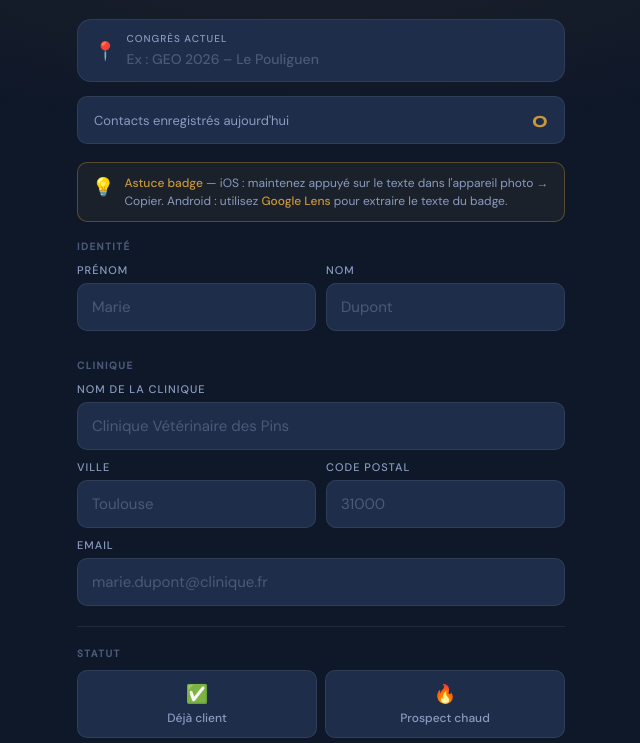
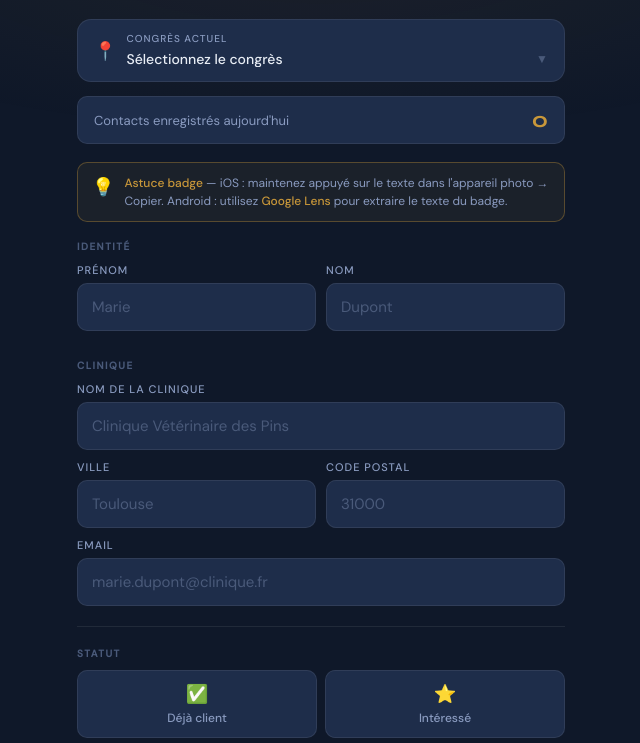
Before and after one commit to mathieurospabe-rgb/mylav-congr-s, a plain HTML site: page index.html in a window 1280 px wide. Shown: the part 55-798 px from the top of the page, without its empty margins (319-959 px from the left). Drawn offline with Linux system fonts and the light colour scheme.

Commit message:
Update index.html

```diff
--- a/index.html
+++ b/index.html
@@ -25,8 +25,10 @@
   .congres-bar:focus-within { border-color:var(--border-gold); }
   .congres-info { flex:1; }
   .congres-label { font-size:10px; font-weight:500; text-transform:uppercase; letter-spacing:1px; color:var(--text-mid); margin-bottom:3px; }
-  .congres-input { background:transparent; border:none; outline:none; font-family:'DM Sans',sans-serif; font-size:14px; font-weight:500; color:var(--text); width:100%; }
-  .congres-input::placeholder { color:var(--text-dim); }
+  .congres-select { background:transparent; border:none; outline:none; font-family:'DM Sans',sans-serif; font-size:14px; font-weight:500; color:var(--text); width:100%; appearance:none; -webkit-appearance:none; -moz-appearance:none; cursor:pointer; }
+  .congres-select option { background:var(--surface); color:var(--text); font-family:'DM Sans',sans-serif; font-size:14px; }
+  .select-wrapper { position:relative; flex:1; }
+  .select-arrow { position:absolute; right:0; top:50%; transform:translateY(-50%); pointer-events:none; color:var(--text-dim); font-size:12px; }
   .counter-bar { display:flex; align-items:center; justify-content:space-between; background:var(--surface); border:1px solid var(--border); border-radius:10px; padding:10px 16px; margin-bottom:18px; }
   .counter-label { font-size:13px; color:var(--text-mid); }
   .counter-num { font-family:'Syne',sans-serif; font-size:22px; font-weight:700; color:var(--gold); }
@@ -76,7 +78,16 @@
     <div style="font-size:18px">📍</div>
     <div class="congres-info">
       <div class="congres-label">Congrès actuel</div>
-      <input class="congres-input" id="congres-name" type="text" placeholder="Ex : GEO 2026 – Le Pouliguen" />
+      <div class="select-wrapper">
+        <select class="congres-select" id="congres-name">
+          <option value="" disabled selected>Sélectionnez le congrès</option>
+          <option value="GEO - Le Pouliguen">GEO - Le Pouliguen</option>
+          <option value="JiVéFranco - Saint-Malo">JiVéFranco - Saint-Malo</option>
+          <option value="Le Chat - Arcachon">Le Chat - Arcachon</option>
+          <option value="Ateliers du Sud-Est - Grasse">Ateliers du Sud-Est - Grasse</option>
+        </select>
+        <div class="select-arrow">▼</div>
+      </div>
     </div>
   </div>
 
@@ -130,8 +141,8 @@
     <div class="section-title">Statut</div>
     <div class="statut-grid">
       <button class="statut-btn" onclick="selectStatut(this,'Client MYLAV')"><span class="statut-icon">✅</span>Déjà client</button>
-      <button class="statut-btn" onclick="selectStatut(this,'Prospect chaud')"><span class="statut-icon">🔥</span>Prospect chaud</button>
-      <button class="statut-btn" onclick="selectStatut(this,'Prospect froid')"><span class="statut-icon">❄️</span>Prospect froid</button>
+      <button class="statut-btn" onclick="selectStatut(this,'Intéressé')"><span class="statut-icon">⭐</span>Intéressé</button>
+      <button class="statut-btn" onclick="selectStatut(this,'À suivre')"><span class="statut-icon">📋</span>À suivre</button>
       <button class="statut-btn" onclick="selectStatut(this,'À recontacter')"><span class="statut-icon">📞</span>À recontacter</button>
     </div>
 
@@ -187,7 +198,7 @@ async function submitToSheets() {
   setLoading(true);
 
   const payload = {
-    congres: document.getElementById('congres-name').value.trim() || 'Non précisé',
+    congres: document.getElementById('congres-name').value || 'Non précisé',
     prenom, nom,
     clinique: document.getElementById('f-clinique').value.trim(),
     ville: document.getElementById('f-ville').value.trim(),
```
